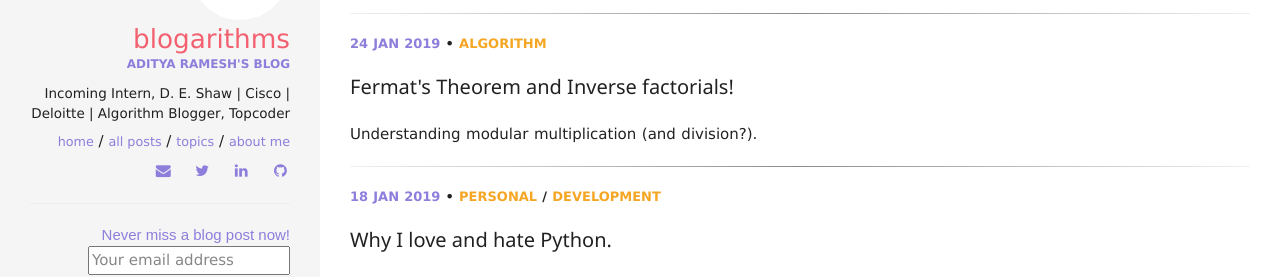
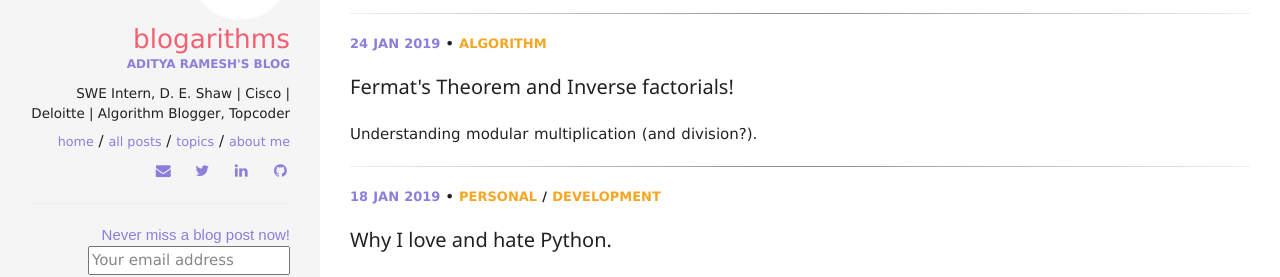
Before and after one commit to blogarithms/blogarithms.github.io, a Jekyll site: the page built from index.html, in a window 1280 px wide. Shown: the part 2331-2608 px from the top of the page. Built offline with Jekyll 4.4.1, drawn with Linux system fonts in a browser that asks for light colours; comment, search, counter and statistics services are not loaded.

Commit message:
Change 'incoming' to 'SWE' in about_me

```diff
--- a/_config.yml
+++ b/_config.yml
@@ -38,7 +38,7 @@ owner:
   name: Blogarithms
   avatar: leonids-logo.png
   job: "Aditya Ramesh's Blog"
-  bio: "Incoming Intern, D. E. Shaw | Cisco | Deloitte | Algorithm Blogger, Topcoder"
+  bio: "SWE Intern, D. E. Shaw | Cisco | Deloitte | Algorithm Blogger, Topcoder"
   email: ramesh.aditya@gmail.com
   disqus-shortname:
   twitter: AdityaRamesh98
```
